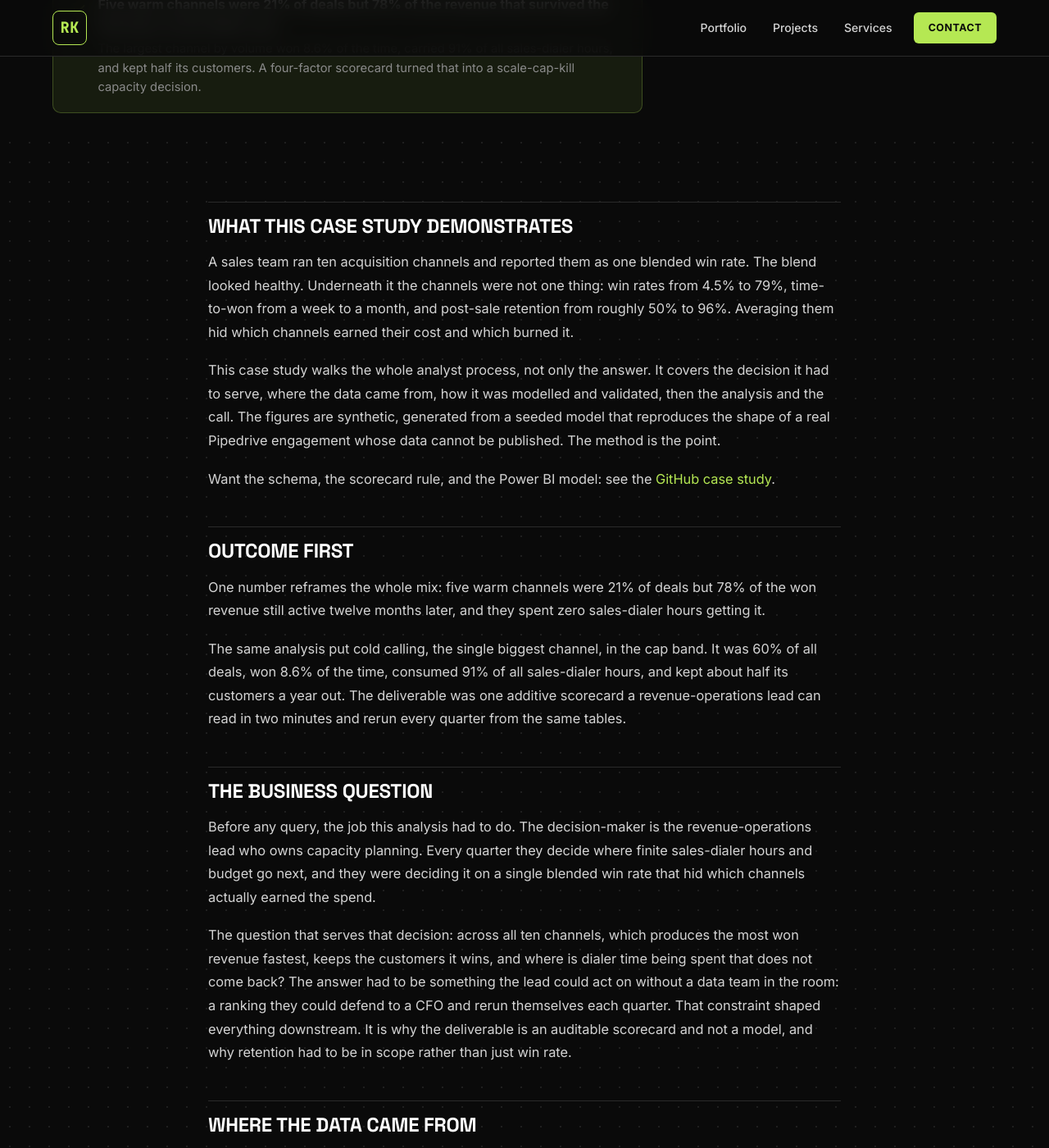
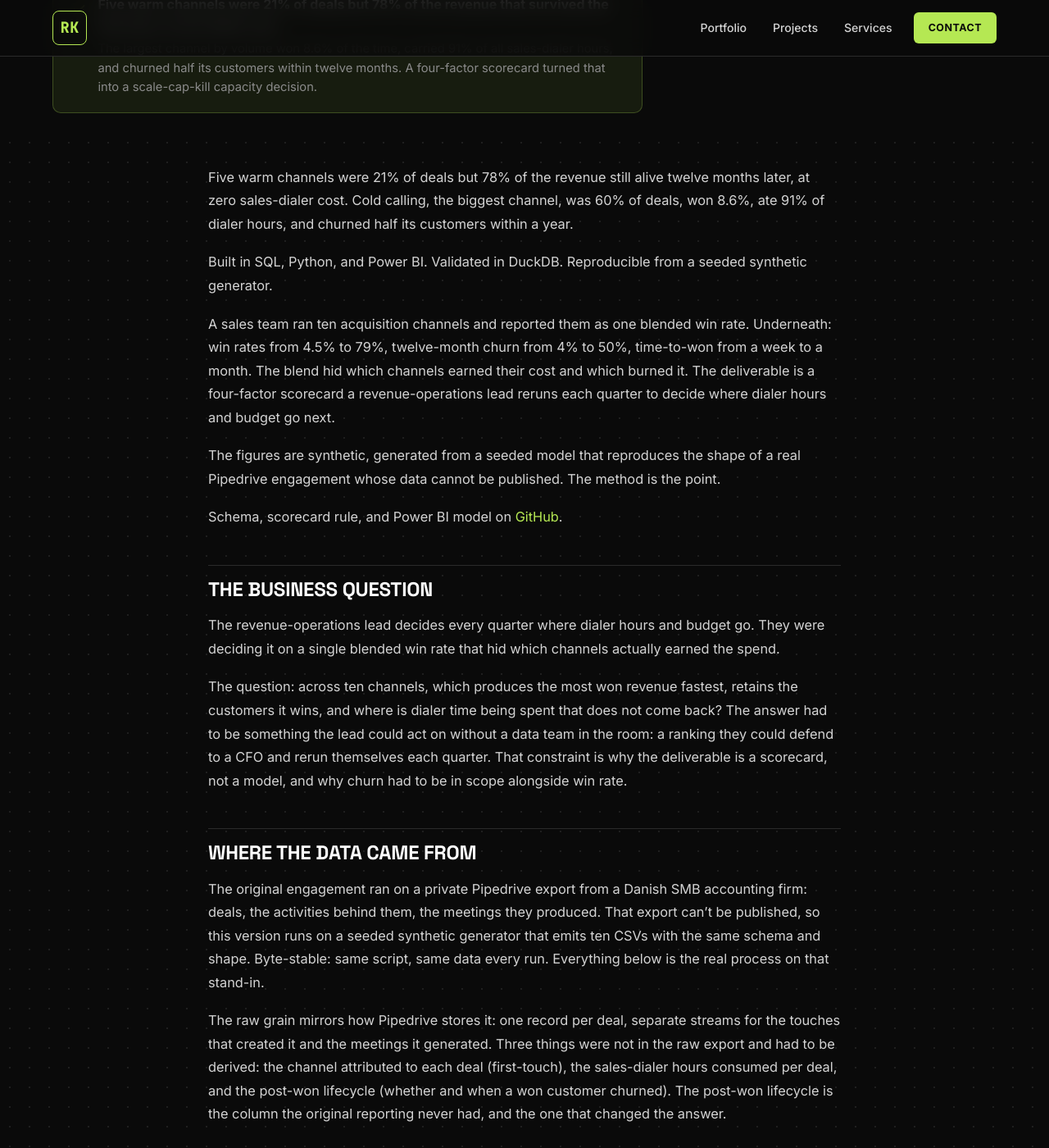
Before and after one commit to rasmuskampmann1998/rasmuskampmann.com, a Jekyll site: the page built from _projects/02-channel-performance.md, in a window 1280 px wide and 1400 px high, scrolled down 462 px. Shown: the whole window at 82% size. Built offline with Jekyll 4.4.1, drawn with Linux system fonts in a browser that asks for light colours; some of the changed text lies outside the part shown.

Commit message:
Channel Performance: cut the AI-generic framing, sound like me
Per the edit brief: killed the meta-framing ("What this case study
demonstrates", "Outcome first" headers, "this case study walks…"),
opening down to four moves with the headline stat, stack, stakeholder
and outcome in the first scroll. "Churn" as the explicit keyword;
retention still named as what was computed. Consultant phrasing cut.
Stakeholder framing kept honest (modal, not a claimed implemented
outcome on synthetic data). Numbers and charts unchanged.

Co-Authored-By: Claude Opus 4.7 <noreply@anthropic.com>

```diff
--- a/_projects/02-channel-performance.md
+++ b/_projects/02-channel-performance.md
@@ -1,74 +1,70 @@
 ---
 layout: project
 title: Channel Performance & Churn Analysis
-tagline: "Ten acquisition channels treated as one mix. Split apart, scored on win rate, dialer cost, speed, and retention, the biggest channel was the worst. Synthetic data, real method."
+tagline: "Ten acquisition channels treated as one mix. Split apart, scored on win rate, dialer cost, speed, and churn, the biggest channel was the worst. Synthetic data, real method."
 tools: [Python, SQL, Power BI]
 outcome_headline: "Five warm channels were 21% of deals but 78% of the revenue that survived the first year, at zero dialer cost"
-outcome_detail: "The largest channel by volume won 8.6% of the time, carried 91% of all sales-dialer hours, and kept half its customers. A four-factor scorecard turned that into a scale-cap-kill capacity decision."
+outcome_detail: "The largest channel by volume won 8.6% of the time, carried 91% of all sales-dialer hours, and churned half its customers within twelve months. A four-factor scorecard turned that into a scale-cap-kill capacity decision."
 order: 2
 cover_image: /assets/images/projects/channel-performance-cover.png
 github_url: https://github.com/rasmuskampmann1998/rasmus-kampmann-case-studies/tree/main/02-channel-performance-analysis
 ---
 
-## What this case study demonstrates
+Five warm channels were 21% of deals but 78% of the revenue still alive twelve months later, at zero sales-dialer cost. Cold calling, the biggest channel, was 60% of deals, won 8.6%, ate 91% of dialer hours, and churned half its customers within a year.
 
-A sales team ran ten acquisition channels and reported them as one blended win rate. The blend looked healthy. Underneath it the channels were not one thing: win rates from 4.5% to 79%, time-to-won from a week to a month, and post-sale retention from roughly 50% to 96%. Averaging them hid which channels earned their cost and which burned it.
+Built in SQL, Python, and Power BI. Validated in DuckDB. Reproducible from a seeded synthetic generator.
 
-This case study walks the whole analyst process, not only the answer. It covers the decision it had to serve, where the data came from, how it was modelled and validated, then the analysis and the call. The figures are synthetic, generated from a seeded model that reproduces the shape of a real Pipedrive engagement whose data cannot be published. The method is the point.
+A sales team ran ten acquisition channels and reported them as one blended win rate. Underneath: win rates from 4.5% to 79%, twelve-month churn from 4% to 50%, time-to-won from a week to a month. The blend hid which channels earned their cost and which burned it. The deliverable is a four-factor scorecard a revenue-operations lead reruns each quarter to decide where dialer hours and budget go next.
 
-Want the schema, the scorecard rule, and the Power BI model: see the [GitHub case study]({{ page.github_url }}).
+The figures are synthetic, generated from a seeded model that reproduces the shape of a real Pipedrive engagement whose data cannot be published. The method is the point.
 
-## Outcome first
-
-One number reframes the whole mix: five warm channels were 21% of deals but 78% of the won revenue still active twelve months later, and they spent zero sales-dialer hours getting it.
-
-The same analysis put cold calling, the single biggest channel, in the cap band. It was 60% of all deals, won 8.6% of the time, consumed 91% of all sales-dialer hours, and kept about half its customers a year out. The deliverable was one additive scorecard a revenue-operations lead can read in two minutes and rerun every quarter from the same tables.
+Schema, scorecard rule, and Power BI model on [GitHub]({{ page.github_url }}).
 
 ## The business question
 
-Before any query, the job this analysis had to do. The decision-maker is the revenue-operations lead who owns capacity planning. Every quarter they decide where finite sales-dialer hours and budget go next, and they were deciding it on a single blended win rate that hid which channels actually earned the spend.
+The revenue-operations lead decides every quarter where dialer hours and budget go. They were deciding it on a single blended win rate that hid which channels actually earned the spend.
 
-The question that serves that decision: across all ten channels, which produces the most won revenue fastest, keeps the customers it wins, and where is dialer time being spent that does not come back? The answer had to be something the lead could act on without a data team in the room: a ranking they could defend to a CFO and rerun themselves each quarter. That constraint shaped everything downstream. It is why the deliverable is an auditable scorecard and not a model, and why retention had to be in scope rather than just win rate.
+The question: across ten channels, which produces the most won revenue fastest, retains the customers it wins, and where is dialer time being spent that does not come back? The answer had to be something the lead could act on without a data team in the room: a ranking they could defend to a CFO and rerun themselves each quarter. That constraint is why the deliverable is a scorecard, not a model, and why churn had to be in scope alongside win rate.
 
 ## Where the data came from
 
-The original engagement ran on a private Pipedrive export from a Danish SMB accounting firm: deals, the activities behind them, and the meetings they produced. That export cannot be published, so this portfolio version runs on a seeded synthetic generator (`build_dimensional_model.py`) that designs a per-channel propensity and a post-won survival model and emits ten CSVs with the same schema and the same analytical shape as the original. It takes no private input and is byte-stable: the same script produces the same data every run. Everything below is the real process applied to that synthetic stand-in.
+The original engagement ran on a private Pipedrive export from a Danish SMB accounting firm: deals, the activities behind them, the meetings they produced. That export can't be published, so this version runs on a seeded synthetic generator that emits ten CSVs with the same schema and shape. Byte-stable: same script, same data every run. Everything below is the real process on that stand-in.
 
-The raw grain mirrors a CRM the way Pipedrive actually stores it: one record per deal, with separate streams for the touches that created the deal and the meetings it generated. Three things were not in the raw export and had to be derived: the channel that should be attributed to each deal (first-touch), the sales-dialer hours consumed per deal, and the post-won lifecycle (whether and when a won customer churned). The post-won lifecycle is the column the original reporting never had, and it is the one that changed the answer.
+The raw grain mirrors how Pipedrive stores it: one record per deal, separate streams for the touches that created it and the meetings it generated. Three things were not in the raw export and had to be derived: the channel attributed to each deal (first-touch), the sales-dialer hours consumed per deal, and the post-won lifecycle (whether and when a won customer churned). The post-won lifecycle is the column the original reporting never had, and the one that changed the answer.
 
 ## The data model
 
-The analyst decision here is the schema. A star schema, channel as the primary dimension, three fact grains:
+A star schema, channel as the primary dimension, three fact grains:
 
 - `fact_deals`: one row per deal, channel-attributed, carrying the close outcome, the dialer hours spent on it, and the post-won columns (`is_churned`, `retained_months`, `churned_mrr`).
 - `fact_touches`: one row per acquisition touch, used for first-touch attribution and the dialer-cost rollup.
 - `fact_meetings`: one row per booked meeting, used for the show-rate and cancellation cuts.
 
-Seven conformed dimensions hang off those facts: date, channel, campaign, company, rep, stage, lost reason. Channel is the primary axis because the question is a channel question; making it a dimension rather than a column on the deal is what lets every measure be cut by channel without rewriting a query each time. Relationships are single-direction, one row per deal, and `dim_campaign` is deliberately not joined to `dim_channel` because that would snowflake the schema and channel context already arrives through `fact_deals`. Small modelling choices like that are the difference between a model a revenue lead can extend and one only its author can.
+Seven conformed dimensions hang off those facts: date, channel, campaign, company, rep, stage, lost reason. Channel is a dimension, not a column on the deal, so every measure cuts by channel without rewriting a query. Relationships are single-direction, one row per deal. `dim_campaign` deliberately doesn't join `dim_channel`; channel context arrives through `fact_deals`, keeping the schema a clean star. Small choices like that are the difference between a model a revenue lead can extend and one only its author can.
 
 ## Cleaning and validation
 
-This is the half of the work that decides whether the conclusion holds, and the half a findings report skips. The whole analysis turns on attributing each deal to one channel, so three things had to be true before any chart was drawn.
+Every finding here rests on attributing each deal to one channel. Three things had to be true before any chart was drawn, and a findings report skips all three.
 
 A dangling channel key would silently drop deals from a rollup and bias the ranking toward whichever channel kept its keys clean, so I joined every foreign key in the fact tables back to its dimension in DuckDB and required zero orphans, including the post-won `churn_date_key`. It came back clean; if it had not, the win-rate cliff could have been an artefact of lost rows rather than a real split.
 
 A deal with three meetings must count as one deal, not three, or every channel that books more meetings looks like it wins more revenue. The touch and meeting streams stay at their own grain and roll up before they reach the deal grain, so revenue is counted once per deal and the dialer-cost rollup is not inflated by chatty channels.
 
-The last gate is the one that catches the silent error: the scorecard quoted a number, and the rule that produced the band had to agree with it. A single verification script recomputes every figure in this write-up, the dashboard, and the scorecard straight from the CSVs, and recomputes the band assignments from the same rule, so the headline and the logic behind it cannot drift apart. If a measure moves, the script fails before the chart ships, not after a reviewer asks where the number came from.
+The last gate catches the silent error: the scorecard quotes a number, and the rule that produces the band has to agree with it. One verification script recomputes every figure in this write-up, the dashboard, and the scorecard from the CSVs, and reassigns the bands from the same rule. If a measure moves, the script fails before the chart ships.
 
 ## The approach
 
-Channel is the unit of analysis. Every deal is cut by the channel that acquired it, and every channel is scored on four things, because no single one of them is enough on its own.
+Channel is the unit of analysis. Every deal is cut by the channel that acquired it, scored on four things, because no single one is enough.
 
-**Win rate** is the base rate. Necessary, not sufficient: a channel can win often and still lose money if those wins leave.
+**Win rate.** The base rate. A channel can win often and still lose money if those wins leave.
 
-**Dialer cost** is the scarce resource. The right efficiency question is won revenue returned per dialer hour, and it only matters for the two channels that spend the resource. Everything else returns revenue at zero dialer cost, which is itself the finding.
+**Dialer cost.** The scarce resource: won revenue returned per dialer hour. It only matters for the two channels that spend it. Everything else returns revenue at zero dialer cost, which is itself the finding.
 
-**Time-to-won** is a cost in disguise. A channel that closes in a week frees a rep's capacity that a channel taking a month does not. Speed compounds: the faster channel can be worked more times in the same quarter.
+**Time-to-won.** A cost in disguise. A channel that closes in a week frees a rep's capacity that a channel taking a month does not.
 
-**Retention** is the post-sale axis, and it is the one that changed the verdict. Share of won customers still active at twelve months, and net revenue retention, both tied back to the acquiring channel. This is the half of the picture win rate cannot show.
+**Churn.** The post-sale axis, and the one that changed the verdict. Measured through twelve-month retention and net revenue retention, tied back to the acquiring channel. The half of the picture win rate cannot show.
 
-These four collapse into one additive score, then into four action bands: scale, maintain, cap, kill. The score is a rule, not a model, deliberately. A model would be more precise and less useful here, because nobody on the revenue team could audit it or rebuild it next quarter. Every point the rule assigns is traceable to a number in the dimensional tables.
+These collapse into one additive score, then four bands: scale, maintain, cap, kill. A rule, not a model, deliberately. A model would be more precise and useless here, because nobody on the revenue team could audit it or rebuild it next quarter. Every point is traceable to a number in the tables.
 
 ## The findings
 
@@ -86,19 +82,19 @@ The win-rate chart is the case for abandoning the blend in one image. The channe
 
 Put the two bar charts next to each other and the structural problem is obvious. The channel with the most deals has nearly the worst win rate. The team's capacity was being spent in proportion to volume, and volume was inversely related to quality. This is the dilution trap: a high-volume, low-conversion channel makes the pipeline look busy and the blended number look stable while consuming the capacity that the high-conversion channels needed.
 
-**Retention is a second, independent axis, and it punishes the same channels again.**
+**Churn is the second axis, and it punishes the same channels again.**
 
 ![Net revenue retention by channel]({{ '/assets/images/projects/channel-performance-nrr.png' | relative_url }})
 *Net revenue retention at twelve months, per channel. Expansion and referral channels keep 87% to 94% of the revenue they win. Cold calling keeps 50%. The dialer channels are red, at the bottom, again.*
 
-This is the chart the original reporting could not produce. Win rate stops at the signature; this starts there. Cold calling wins less often and then loses half of what it does win within a year. Its 23.5% share of won revenue shrinks to 15.7% once churn is taken out. The warm channels are the mirror image: they win more often and the revenue stays. Win rate and retention rank the channels in nearly the same order. On a real dataset, two independent measures agreeing is what tells you the conclusion is not a single-metric artefact; in this synthetic version the agreement is built into the model, so the thing to take from it is the method of checking one axis against a second, not the figures themselves.
+This is the chart the original reporting could not produce. Win rate stops at the signature; this starts there. Cold calling wins less often and then loses half of what it does win within a year. Its 23.5% share of won revenue shrinks to 15.7% once churn is taken out. The warm channels are the mirror image: they win more often and the revenue stays. Win rate and twelve-month retention rank the channels in nearly the same order. On a real dataset, two independent measures agreeing tells you the conclusion isn't a single-metric artefact. In this synthetic version the agreement is built into the model, so the takeaway is the method of cross-checking one axis against a second, not the figures themselves.
 
 **The wins that stay, stay from day one.**
 
 ![Logo survival by channel group]({{ '/assets/images/projects/channel-performance-retention-curve.png' | relative_url }})
 *Share of won customers still active by month since the deal closed, grouped by channel type. The x-axis is months retained, a real ordered axis. Expansion holds near the top across all twelve months. The outbound dialer line bleeds from the first month and never recovers.*
 
-The survival curve shows the retention gap is not a late-life cliff that better onboarding could fix. The outbound line separates from the others in month one and the gap only widens. When churn starts that early and never recovers, the reading is that the channel is selecting weaker-fit customers rather than serving the same customers worse, which is the difference between "improve retention on this channel" and "stop scaling this channel". On a real dataset that distinction is what the survival shape would tell you; here the shape is generated to demonstrate the method, so treat the conclusion as the method, not as an observed result.
+The survival curve shows the churn gap is not a late-life cliff that better onboarding could fix. The outbound line separates from the others in month one and the gap only widens. When churn starts that early and never recovers, the reading is that the channel is selecting weaker-fit customers rather than serving the same customers worse, which is the difference between "improve retention on this channel" and "stop scaling this channel". On a real dataset that distinction is what the survival shape would tell you; here the shape is generated to demonstrate the method, so treat the conclusion as the method, not as an observed result.
 
 **Speed tells the same story a third time.**
 
@@ -118,7 +114,7 @@ The four factors collapse into one additive scorecard. Each channel earns points
 
 The retention factor is a non-negative bonus by design, not a penalty. Win rate and dialer cost already separate the channels cleanly; retention is there to confirm that split, not to be powerful enough to flip a band on its own. That keeps the rule honest: it cannot be gamed by one strong quarter on a single axis, and a revenue lead can defend every band assignment by pointing at the underlying numbers.
 
-The recommendation was concrete. Move a third of cold-call dialer hours to the warm follow-up motions. Retire the standalone re-booking queue. Rerun the scorecard monthly from the same tables so the bands track reality instead of last quarter's assumptions.
+The scorecard is built so a revenue-operations lead can rerun it each quarter, defend each band to a CFO from the underlying numbers, and reassign channels as the mix shifts. The recommendation it points to is concrete: move a third of cold-call dialer hours to the warm follow-up motions, retire the standalone re-booking queue, rerun monthly from the same tables so the bands track reality instead of last quarter's assumptions.
 
 ## What I'd do differently
 
@@ -135,7 +131,8 @@ The same tools most analysts list, but used at a specific step for a specific re
 | Sourcing | Pipedrive export (synthetic stand-in via a seeded Python generator) | Deals, touches, and meetings at CRM grain; no private data leaves the original engagement |
 | Modelling | SQL (Postgres-style DDL) | The star schema: three fact grains, seven conformed dimensions, channel as the primary axis |
 | Cleaning and validation | DuckDB | Referential-integrity checks (zero FK orphans), grain dedupe, query validation before any finding |
-| Analysis | Python (pandas, numpy) | The four-factor scoring, the retention/survival cuts, and a verification script that recomputes every quoted number |
+| Churn analysis | Python (pandas) | Twelve-month retention curves, net revenue retention, and survival shape by channel group |
+| Analysis | Python (pandas, numpy) | The four-factor scoring and a verification script that recomputes every quoted number |
 | Dashboard | Power BI (PBIP/TMDL, validated headless with pbi-cli) | The channel scorecard as something the revenue lead reruns each quarter |
 | Reproduction | One seeded script | The whole pipeline regenerates byte-identically from source with no real client data |
 
```
